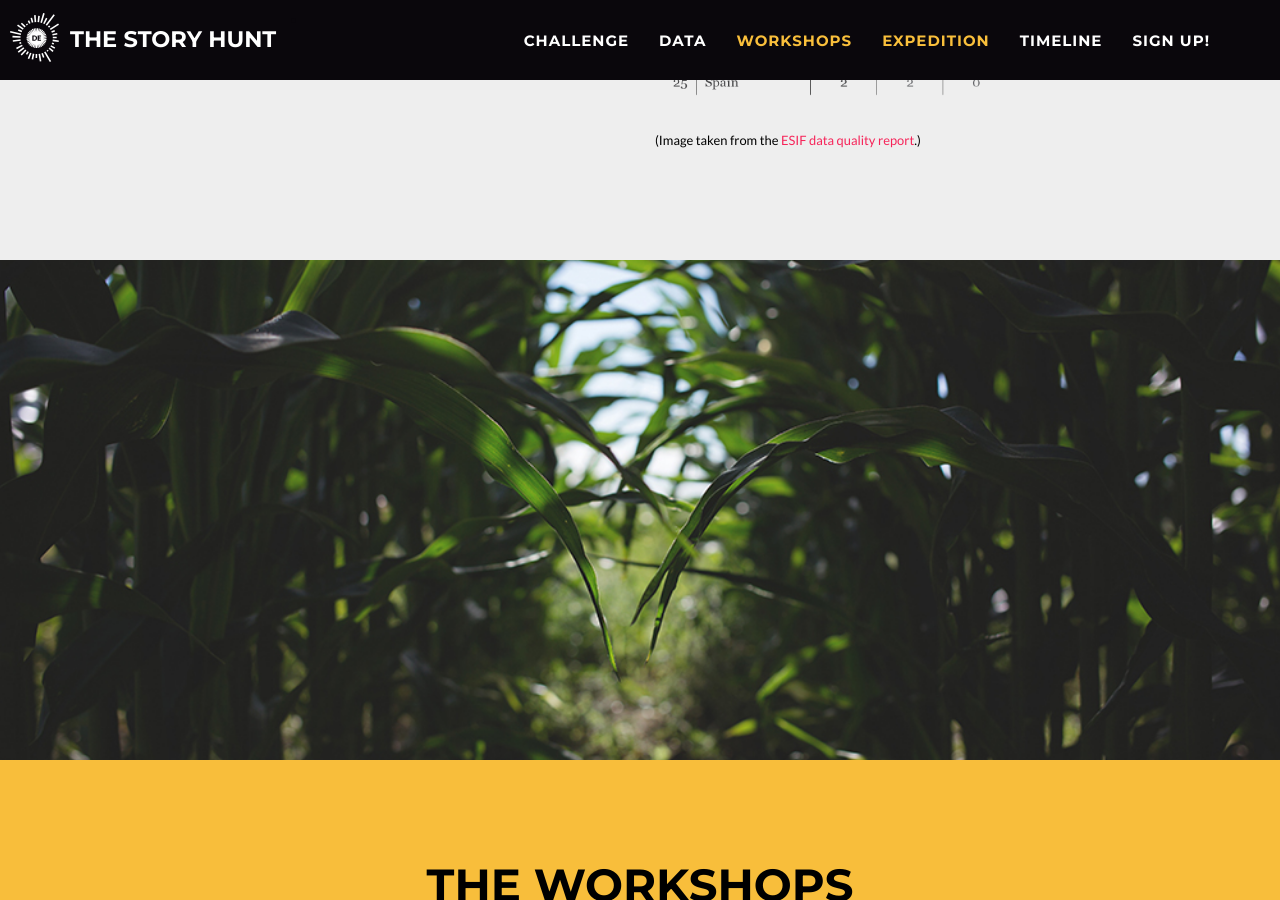
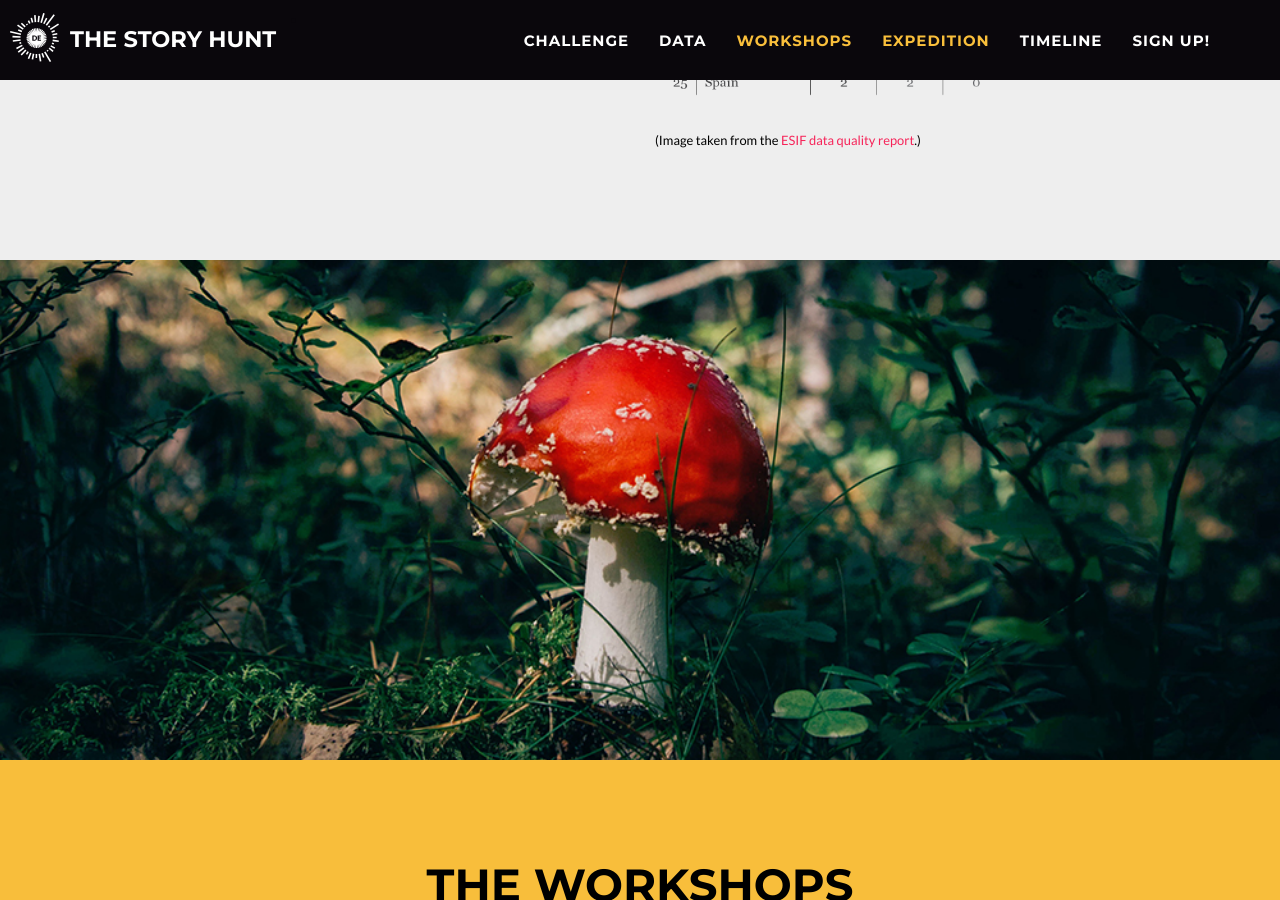
Before and after one commit to okfde/storyhunt.de, a Jekyll site: the page built from index.html, in a window 1280 px wide and 900 px high, scrolled down 4073 px. Built offline with Jekyll 4.4.1, drawn with Linux system fonts in a browser that asks for light colours.

Commit message:
final updates

```diff
--- a/_layouts/default.html
+++ b/_layouts/default.html
@@ -9,11 +9,11 @@
     {% include challenge.html %}
     {% include parallax.html %}
     {% include thedata.html %}
-    {% include parallax-3.html %}
+    {% include parallax.html %}
     {% include workshops.html %}
     {% include parallax-4.html %}
     {% include expedition.html %}
-    {% include parallax.html %}
+    {% include parallax-3.html %}
     {% include timeline.html %}
     {% include parallax-3.html %}
     {% include signup.html %}
```
